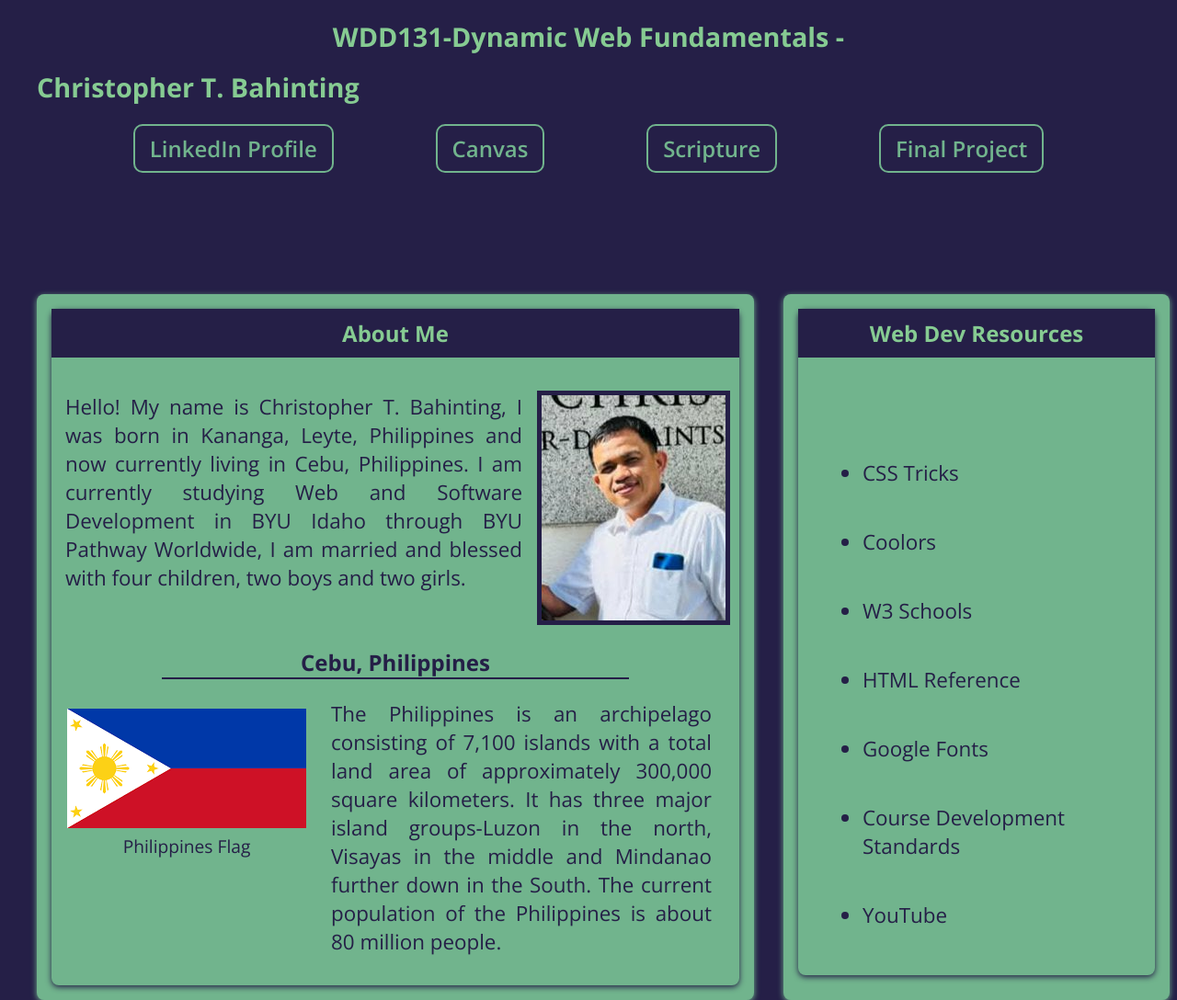
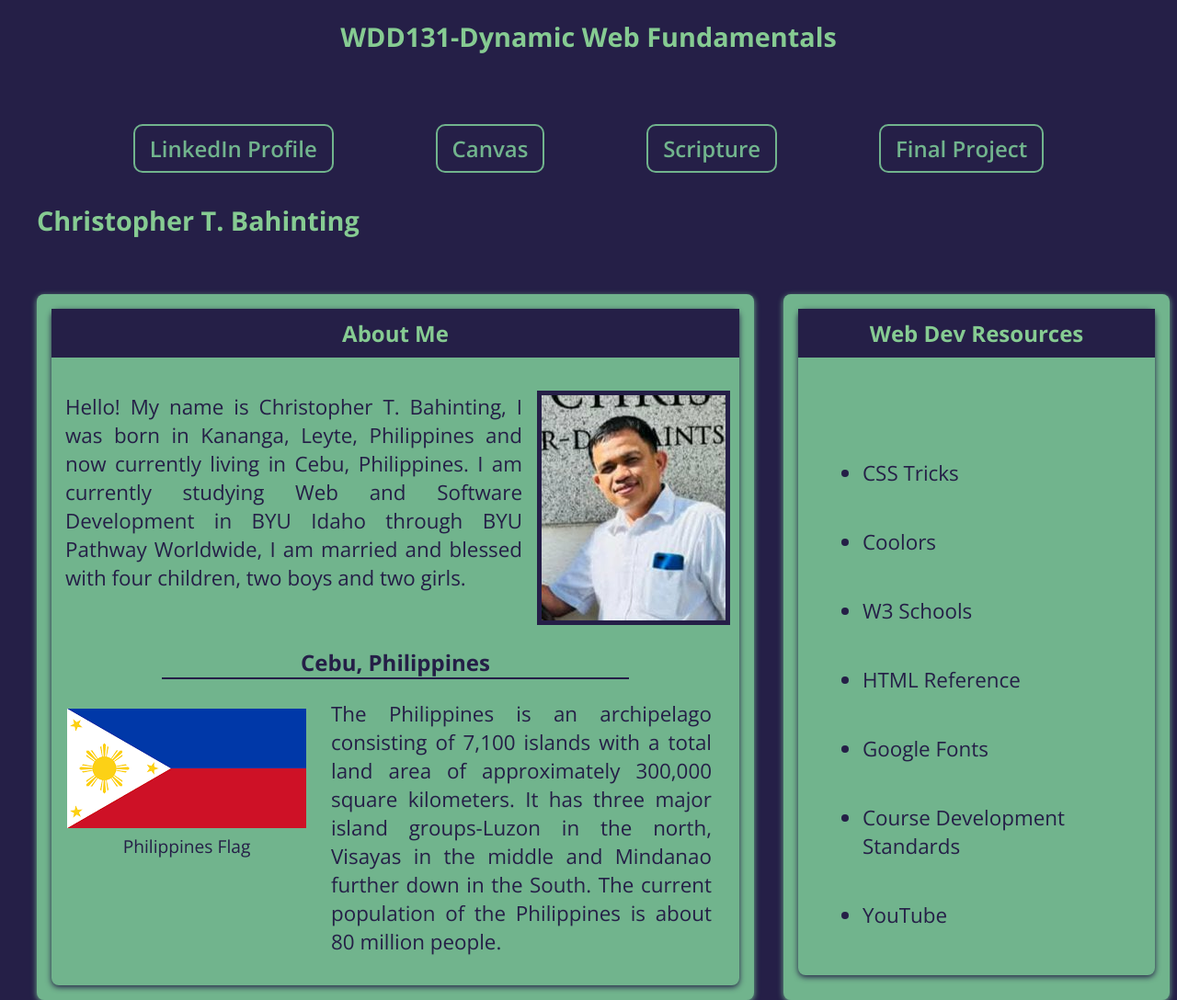
Before and after one commit to bahintingchristopher/wdd131, a plain HTML site: page index.html in a window 1280 px wide. Shown: the top 1088 px of the page at 92% size. Drawn offline with nearby package versions, Linux system fonts and the light colour scheme.

Commit message:
bring back the original setting

```diff
--- a/index.html
+++ b/index.html
@@ -20,10 +20,7 @@
 </head>
 <body>
     <header>
-        <div class="container">
-            <span id="course-title">WDD131-Dynamic Web Fundamentals - </span>
-            <h1>Christopher T. Bahinting</h1>
-         </div>
+        <span id="course-title">WDD131-Dynamic Web Fundamentals </span>
 <nav>
         <ul>
             <li><a href="https://www.linkedin.com/" target="_blank">LinkedIn Profile</a></li>
@@ -37,7 +34,7 @@
 
 <main>
 
-     <!-- <h1>Christopher T. Bahinting</h1> I am modifying this -->
+     <h1>Christopher T. Bahinting</h1>
 
     <section class="card">
        <div class="leftcolumn">
```
